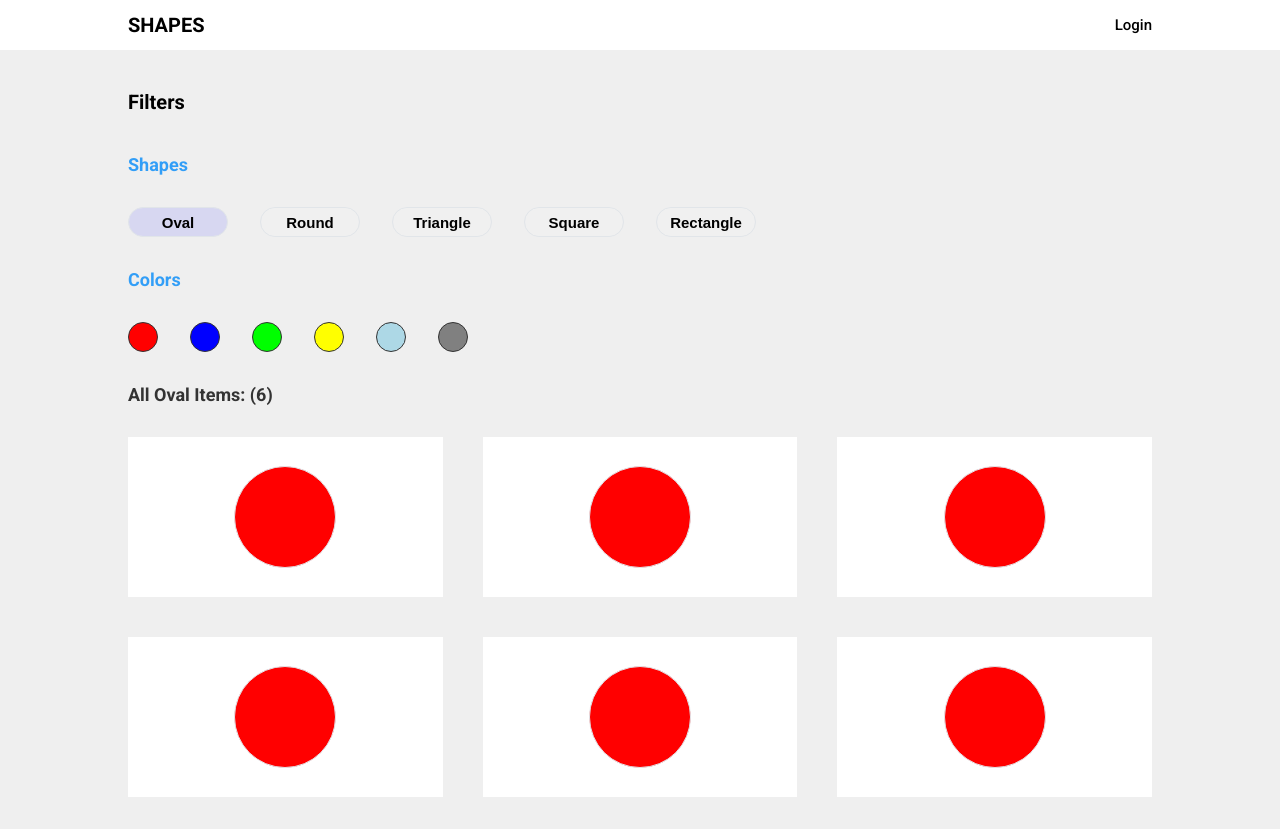
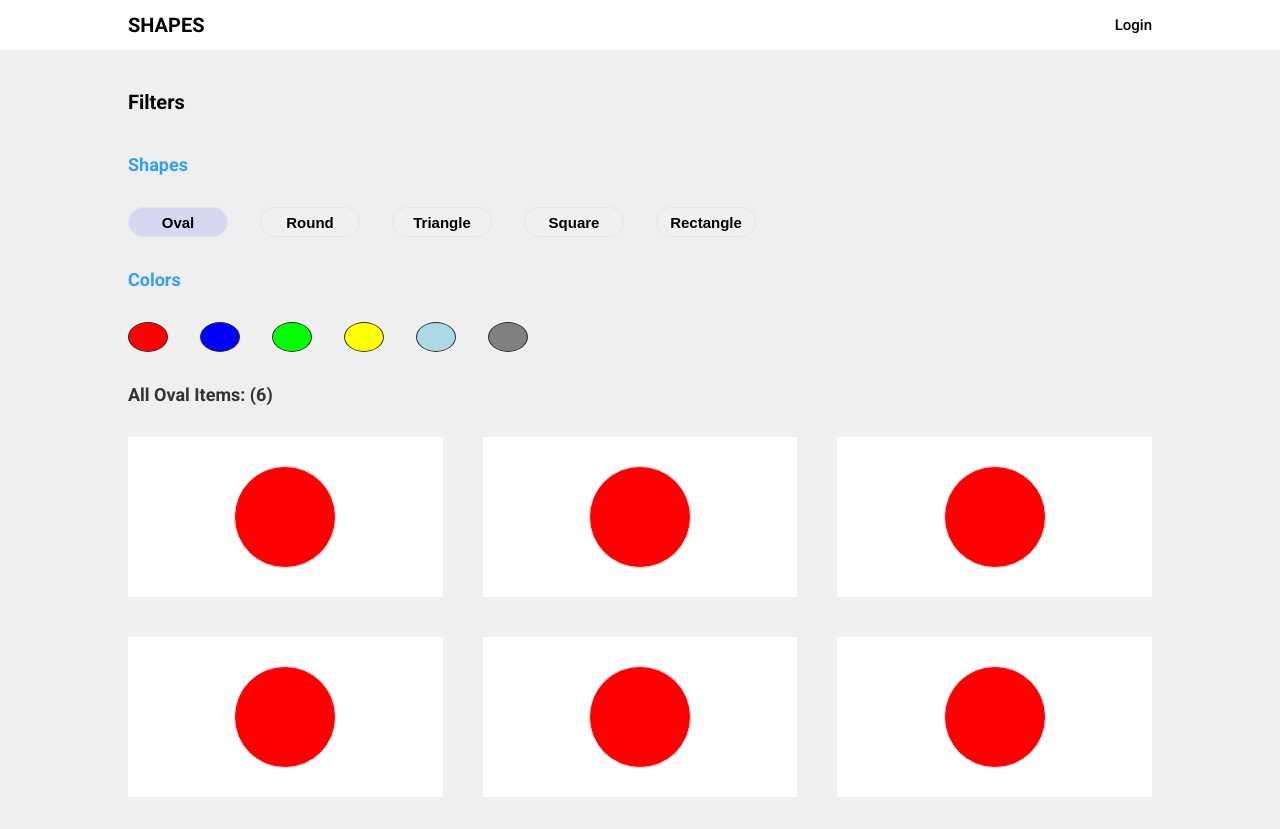
Before and after one commit to Chisonm/grid-filter, a Nuxt app: page / in a window 1280 px wide. Built offline with nearby package versions, Linux system fonts and the light colour scheme.

Commit message:
css path fixed

```diff
--- a/components/Colors/Colors.vue
+++ b/components/Colors/Colors.vue
@@ -1,5 +1,5 @@
 <template>
-  <div class="shapes">
+  <div class="color">
       <h1 class="shapes-header">Colors</h1>
 
       <div class="flex-container">
@@ -26,8 +26,11 @@
   margin-bottom: 2rem;
 }
 .colors{
-  width: 30px;
+  width: 40px;
   height: 30px;
+  @include mobile{
+    height: 25px;
+  }
   border-radius: 50%;
   border: 1px solid $dark-gray;
   margin-right: 2rem;
```
Also changed, not shown: 1 other file (tests, documents, lock files or other folders).
